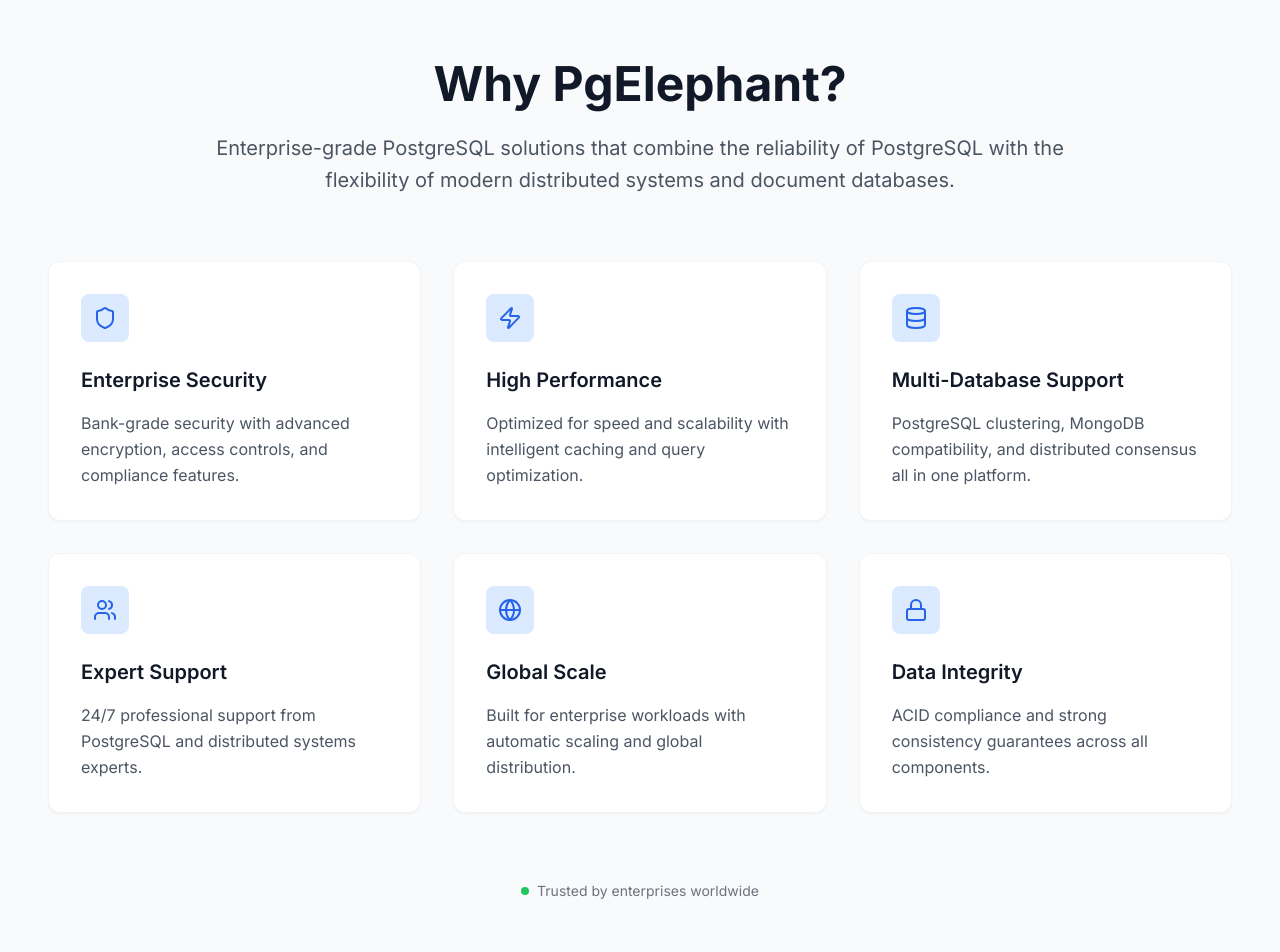
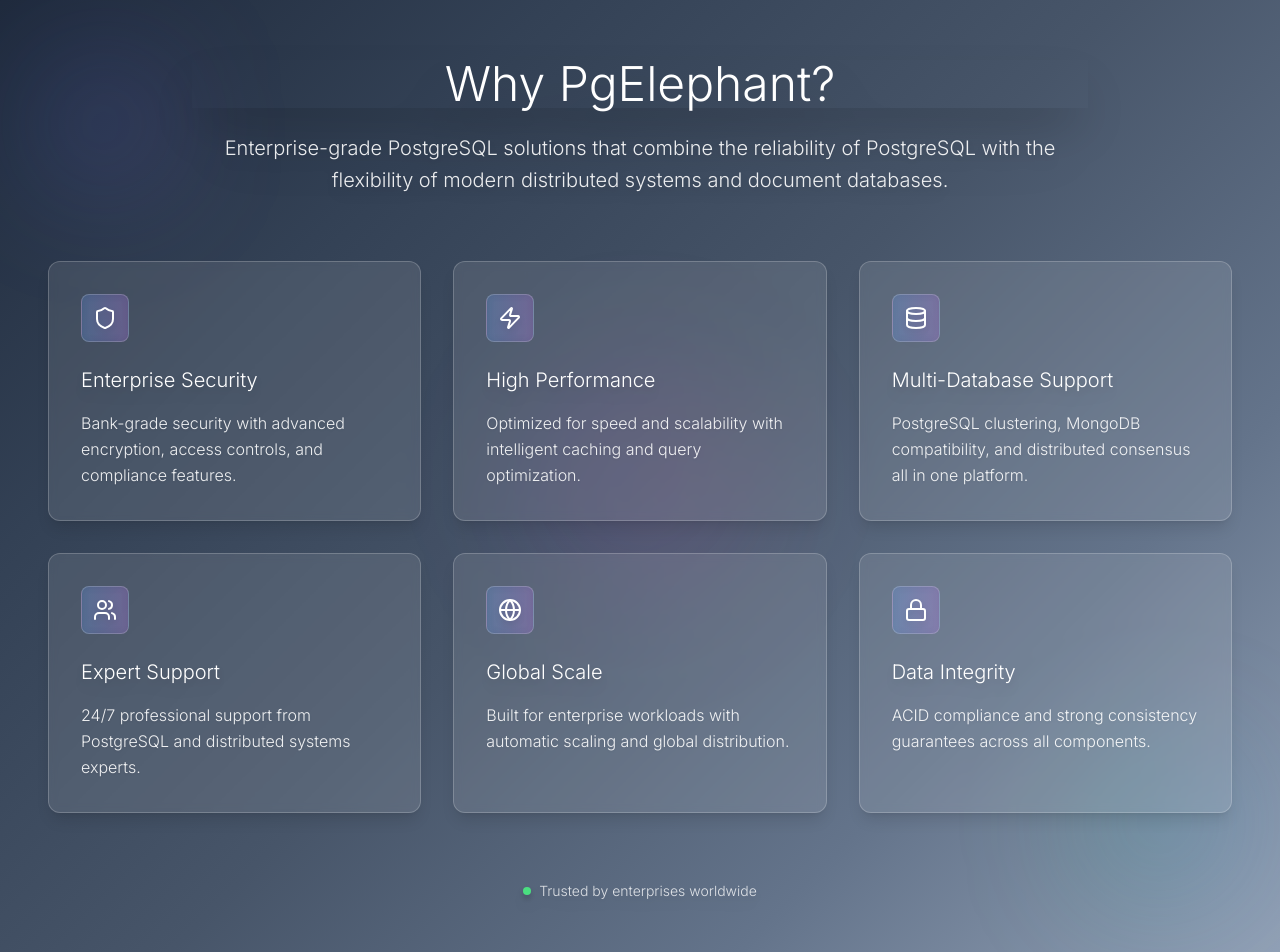
Before and after one commit to pgElephant/www, a Next.js app: page / in a window 1280 px wide. Shown: the part 560-1512 px from the top of the page. Built offline with nearby package versions, Linux system fonts and the light colour scheme.

Commit message:
Issue (#1): Initial Commit.

```diff
--- a/app/download/page.tsx
+++ b/app/download/page.tsx
@@ -248,7 +248,7 @@ const DownloadPage = () => {
                       <div className="flex items-center gap-3">
                         <Image src={product.icon} alt={`${product.name} icon`} width={40} height={40} className="w-10 h-10 object-contain rounded-lg border border-gray-200 shadow-sm" />
                         <div>
-                          <div className="font-thin text-lg text-gray-900 flex items-center gap-2">
+                          <div className="font-bold text-lg text-gray-900 flex items-center gap-2">
                             {product.name}
                             {product.featured && (
                               <span className="inline-block bg-cyan-100 text-cyan-700 text-xs font-thin px-2 py-0.5 rounded animate-pulse">New</span>
--- a/components/WhyPgElephant.tsx
+++ b/components/WhyPgElephant.tsx
@@ -38,13 +38,20 @@ const WhyPgElephant = () => {
   ]
 
   return (
-    <section className="py-20 bg-gray-50">
-      <div className="container-extra-wide">
+    <section className="py-20 relative overflow-hidden" style={{ background: 'linear-gradient(135deg, #1e293b 0%, #334155 25%, #475569 50%, #64748b 75%, #94a3b8 100%)' }}>
+      {/* Floating Elements */}
+      <div className="absolute inset-0">
+        <div className="absolute top-20 left-10 w-32 h-32 bg-gradient-to-r from-blue-500/20 to-purple-500/20 rounded-full blur-3xl" />
+        <div className="absolute bottom-20 right-10 w-40 h-40 bg-gradient-to-r from-green-500/20 to-blue-500/20 rounded-full blur-3xl" />
+        <div className="absolute top-1/2 left-1/2 transform -translate-x-1/2 -translate-y-1/2 w-60 h-60 bg-gradient-to-r from-purple-500/10 to-pink-500/10 rounded-full blur-3xl" />
+      </div>
+
+      <div className="container-extra-wide relative z-10">
         <div className="max-w-4xl mx-auto text-center mb-16">
-          <h2 className="text-4xl md:text-5xl font-bold text-gray-900 mb-6">
+          <h2 className="text-4xl md:text-5xl font-thin text-white drop-shadow-2xl shadow-2xl mb-6">
             Why PgElephant?
           </h2>
-          <p className="text-xl text-gray-600 leading-relaxed">
+          <p className="text-xl text-white/90 leading-relaxed font-thin drop-shadow-lg">
             Enterprise-grade PostgreSQL solutions that combine the reliability of PostgreSQL
             with the flexibility of modern distributed systems and document databases.
           </p>
@@ -56,15 +63,15 @@ const WhyPgElephant = () => {
             return (
               <div
                 key={index}
-                className="bg-white p-8 rounded-xl shadow-sm border border-gray-100 hover:shadow-md transition-shadow duration-200"
+                className="bg-white/10 backdrop-blur-sm p-8 rounded-xl shadow-lg border border-white/20 hover:shadow-xl hover:bg-white/15 transition-all duration-300 relative z-10"
               >
-                <div className="w-12 h-12 bg-blue-100 rounded-lg flex items-center justify-center mb-6">
-                  <IconComponent className="w-6 h-6 text-blue-600" />
+                <div className="w-12 h-12 bg-gradient-to-r from-blue-500/20 to-purple-500/20 backdrop-blur-sm rounded-lg flex items-center justify-center mb-6 border border-white/20">
+                  <IconComponent className="w-6 h-6 text-white drop-shadow-lg" />
                 </div>
-                <h3 className="text-xl font-semibold text-gray-900 mb-4">
+                <h3 className="text-xl font-thin text-white mb-4 drop-shadow-lg">
                   {benefit.title}
                 </h3>
-                <p className="text-gray-600 leading-relaxed">
+                <p className="text-white/90 leading-relaxed font-thin drop-shadow-sm">
                   {benefit.description}
                 </p>
               </div>
@@ -73,8 +80,8 @@ const WhyPgElephant = () => {
         </div>
 
         <div className="text-center mt-16">
-          <div className="inline-flex items-center gap-2 text-gray-500 text-sm">
-            <div className="w-2 h-2 bg-green-500 rounded-full"></div>
+          <div className="inline-flex items-center gap-2 text-white/80 text-sm font-thin drop-shadow-lg">
+            <div className="w-2 h-2 bg-green-400 rounded-full drop-shadow-lg"></div>
             Trusted by enterprises worldwide
           </div>
         </div>
```
